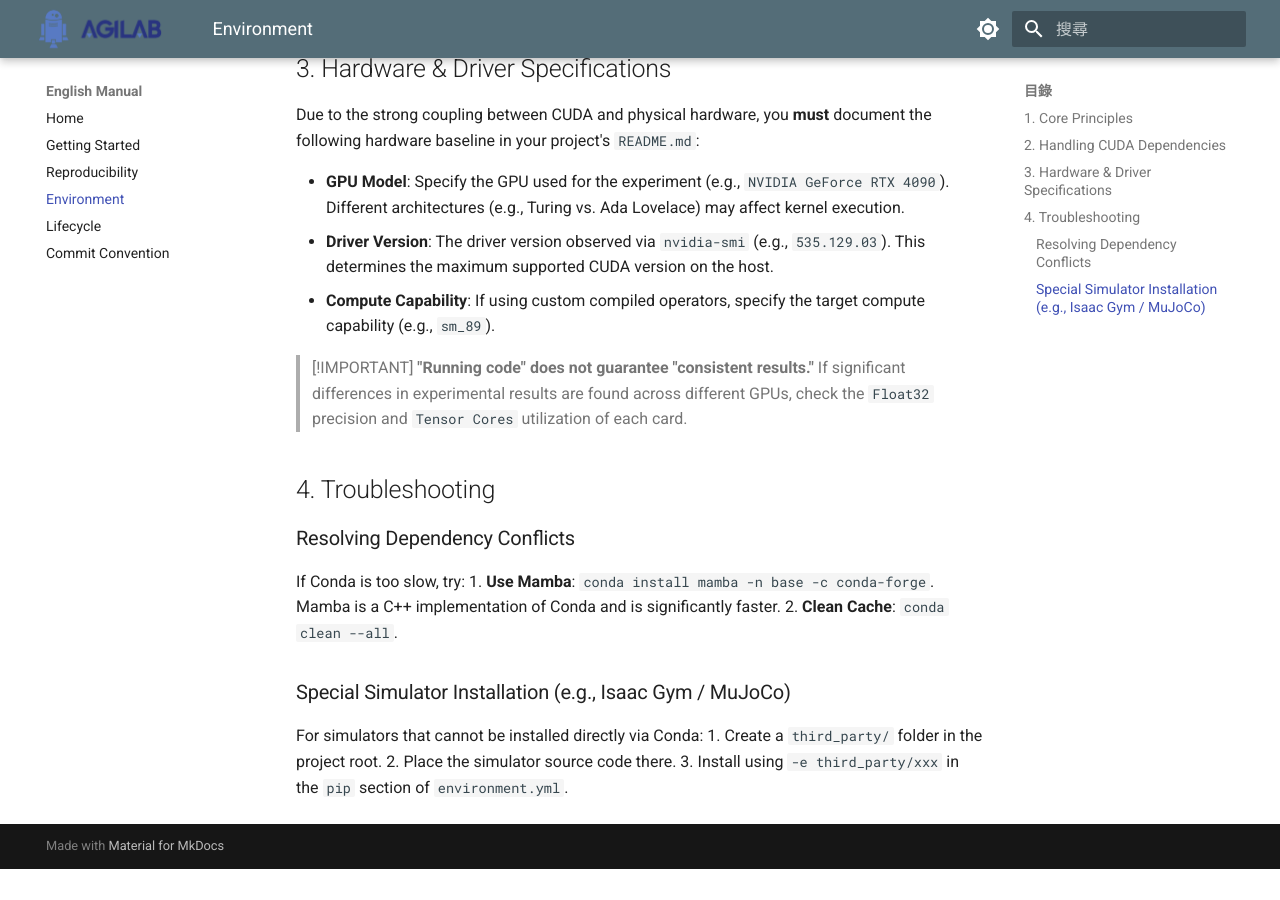
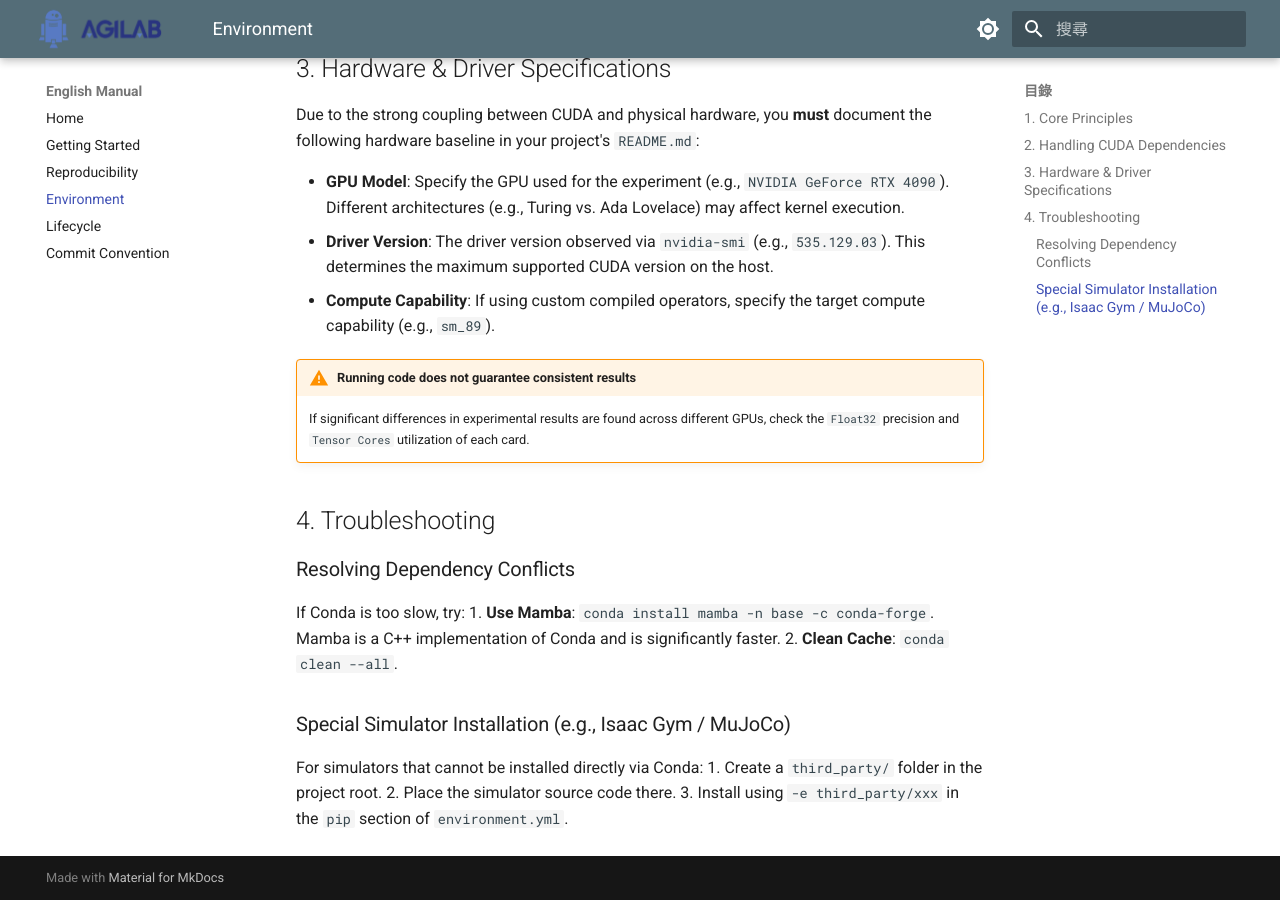
Before and after one commit to AGILAB-NTNU/AGILAB_Software_Lab_Guide, an MkDocs documentation site: the page built from docs/en/conda_guide.md, in a window 1280 px wide and 900 px high, scrolled down 870 px. Built offline with MkDocs 1.6.1 and Material for MkDocs 9.7.7, drawn with Linux system fonts in a browser that asks for light colours; before the commit the page ends 1739 px from its top, so only the background shows below that.

Commit message:
fix: Replace GitHub-style callouts with MkDocs admonition syntax

```diff
--- a/docs/en/conda_guide.md
+++ b/docs/en/conda_guide.md
@@ -31,8 +31,8 @@ Due to the strong coupling between CUDA and physical hardware, you **must** docu
 *   **Driver Version**: The driver version observed via `nvidia-smi` (e.g., `535.129.03`). This determines the maximum supported CUDA version on the host.
 *   **Compute Capability**: If using custom compiled operators, specify the target compute capability (e.g., `sm_89`).
 
-> [!IMPORTANT]
-> **"Running code" does not guarantee "consistent results."** If significant differences in experimental results are found across different GPUs, check the `Float32` precision and `Tensor Cores` utilization of each card.
+!!! warning "Running code does not guarantee consistent results"
+    If significant differences in experimental results are found across different GPUs, check the `Float32` precision and `Tensor Cores` utilization of each card.
 
 ## 4. Troubleshooting
 
```
Also changed, not shown: docs/en/reproducibility.md (+2 -2 lines), docs/zh/conda_guide.md (+2 -2 lines).
